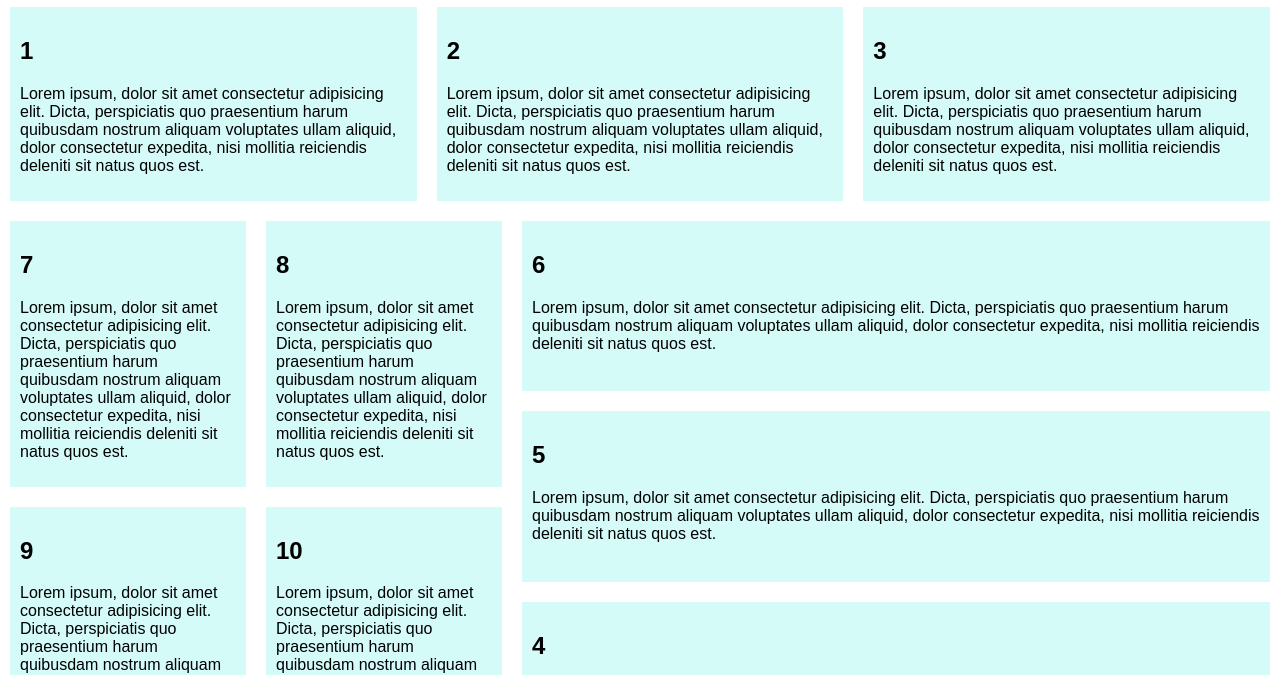
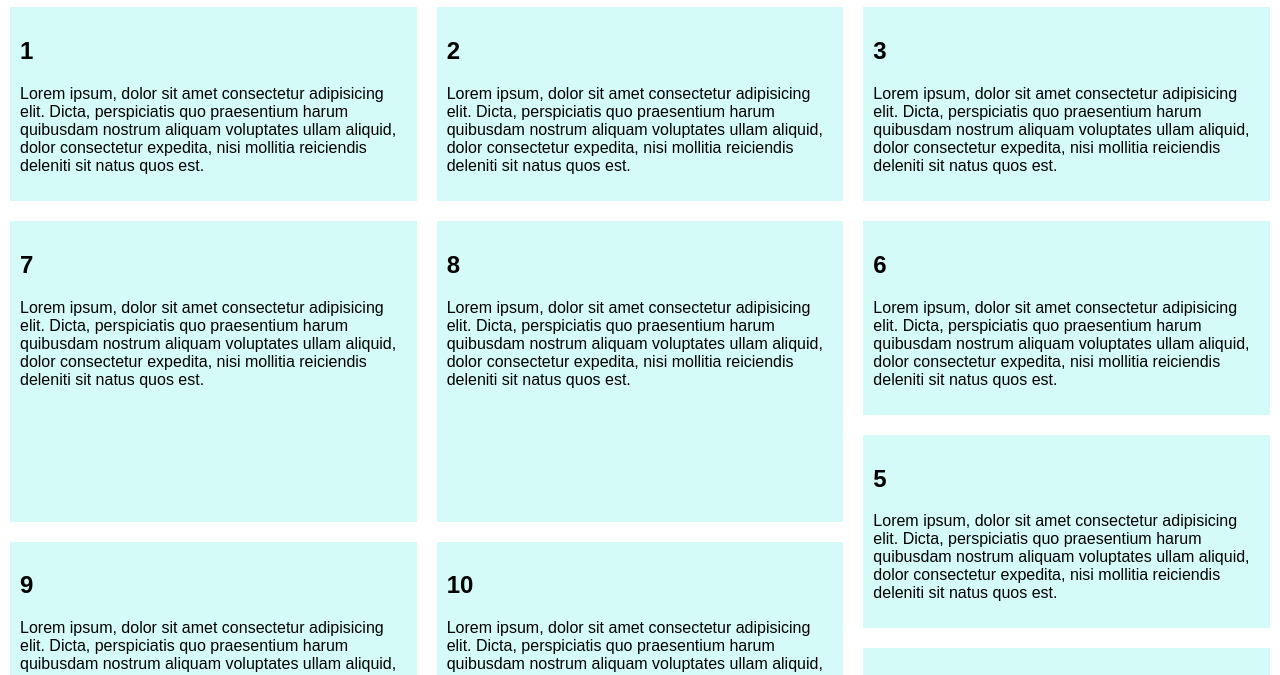
Before and after one commit to Astilarius/InIS_BSUIR, a plain HTML site: page EVT/lab3/3_lab_EVT.html in a window 1280 px wide. Shown: the part 103-778 px from the top of the page. Drawn offline with Linux system fonts and the light colour scheme.

Commit message:
лаб3 теперь работает правильно

```diff
--- a/EVT/lab3/3_lab_EVT.html
+++ b/EVT/lab3/3_lab_EVT.html
@@ -29,7 +29,7 @@
             </article>
         </div>
         <div class="reverse-line">
-            <div class="reverse-column">
+            <div class="reverse-column" style="flex:1;">
                 <article>
                     <h2>4</h2>
                     <p>Lorem ipsum, dolor sit amet consectetur adipisicing elit. Dicta, perspiciatis quo praesentium harum quibusdam nostrum aliquam voluptates ullam aliquid, dolor consectetur expedita, nisi mollitia reiciendis deleniti sit natus quos est.
@@ -46,7 +46,7 @@
                     </p>
                 </article>
             </div>
-            <div class="column">
+            <div class="column" style="flex:2;">
                 <div class="line">
                     <article>
                         <h2>7</h2>
--- a/EVT/lab3/style.css
+++ b/EVT/lab3/style.css
@@ -26,6 +26,8 @@ article {
 
 .line{
   display: flex;
+  flex-direction: row;
+  flex:1;
 }
 
 .reverse-line{
@@ -36,7 +38,6 @@ article {
 .column{
   display: flex;
   flex-direction: column;
-  flex-wrap: wrap-reverse;
 }
 
 .reverse-column{
```
